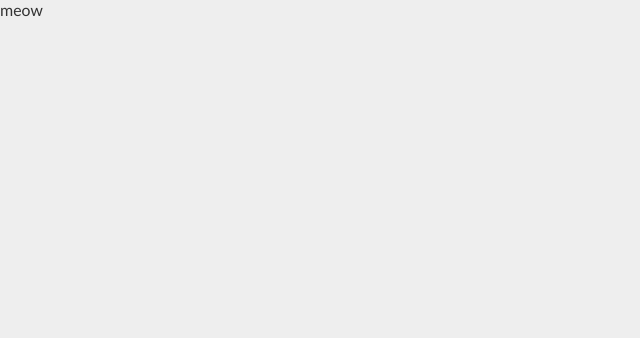
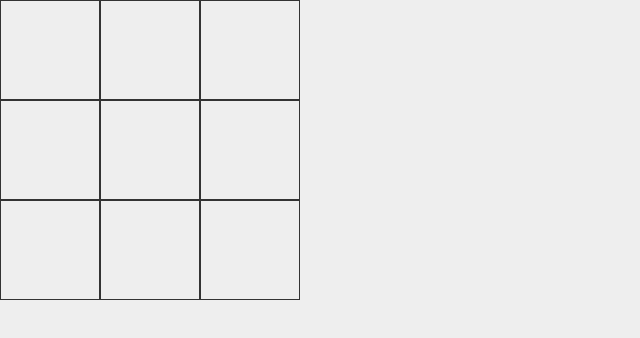
Before and after one commit to zum281/tic-tac-toe, a Next.js app: page / in a window 1280 px wide. Shown: the top 338 px of the page, without its empty margins (0-640 px from the left). Built offline with nearby package versions, Linux system fonts and the light colour scheme.

Commit message:
feat: grid and context

```diff
--- /dev/null
+++ b/src/components/cell/Cell.style.tsx
@@ -0,0 +1,12 @@
+import styled from "@emotion/styled";
+
+export const StyledCell = styled.button`
+	aspect-ratio: 1;
+	border: 1px solid var(--clr-black);
+	outline: none;
+	background-color: transparent;
+	font-size: 2.5rem;
+	width: 100px;
+	height: 100px;
+	cursor: pointer;
+`;
--- /dev/null
+++ b/src/components/cell/Cell.tsx
@@ -0,0 +1,21 @@
+import React, { FunctionComponent as FC } from "react";
+import { Player, useGameContext } from "@context/GameContext";
+import { StyledCell } from "./Cell.style";
+
+type Props = {
+	item: Player | "";
+	index: number;
+};
+export const Cell: FC<Props> = ({ item, index }) => {
+	const { grid, currentPlayer, setCurrentPlayer, setGrid } = useGameContext();
+	const handleClick = () => {
+		if (item !== "") return;
+		const newGrid = [...grid];
+		newGrid[index] = currentPlayer;
+		setGrid([...newGrid] as Player[]);
+
+		setCurrentPlayer(currentPlayer === "X" ? "O" : "X");
+	};
+
+	return <StyledCell onClick={handleClick}>{item}</StyledCell>;
+};
--- /dev/null
+++ b/src/components/cell/index.ts
@@ -0,0 +1 @@
+export { Cell } from "./Cell";
--- /dev/null
+++ b/src/components/grid/Grid.tsx
@@ -0,0 +1,18 @@
+import React, { FunctionComponent as FC } from "react";
+import { Cell } from "@components/cell";
+import { useGameContext } from "@context/GameContext";
+export const Grid: FC = () => {
+	const { grid } = useGameContext();
+
+	return (
+		<div
+			style={{
+				display: "grid",
+				gridTemplateColumns: "repeat(3,100px)",
+			}}>
+			{grid.map((item, index) => (
+				<Cell key={index} index={index} item={item} />
+			))}
+		</div>
+	);
+};
--- /dev/null
+++ b/src/components/grid/index.ts
@@ -0,0 +1 @@
+export { Grid } from "./Grid";
--- /dev/null
+++ b/src/context/GameContext.tsx
@@ -0,0 +1,23 @@
+import { createContext, useContext } from "react";
+
+export type Player = "X" | "O";
+
+export type GameContextType = {
+	currentPlayer: Player;
+	setCurrentPlayer: (player: Player) => void;
+	grid: Player[] | ""[];
+	setGrid: (grid: Player[] | ""[]) => void;
+	winner: Player | null;
+	setWinner: (winner: Player | null) => void;
+};
+
+export const GameContext = createContext<GameContextType>({
+	currentPlayer: "X",
+	setCurrentPlayer: () => {},
+	grid: Array(9).fill(""),
+	setGrid: () => {},
+	winner: null,
+	setWinner: () => {},
+});
+
+export const useGameContext = () => useContext(GameContext);
--- /dev/null
+++ b/src/context/GameProvider.tsx
@@ -0,0 +1,28 @@
+import React, { FunctionComponent as FC, ReactNode, useState } from "react";
+import { GameContext, Player } from "./GameContext";
+
+type Props = {
+	children: ReactNode;
+};
+const GameProvider: FC<Props> = ({ children }) => {
+	const [currentPlayer, setCurrentPlayer] = useState<Player>(
+		Math.random() > 0.5 ? "X" : "O"
+	);
+	const [grid, setGrid] = useState<Player[] | ""[]>(Array(9).fill(""));
+	const [winner, setWinner] = useState<Player | null>(null);
+
+	const value = {
+		currentPlayer,
+		setCurrentPlayer,
+		grid,
+		setGrid,
+		winner,
+		setWinner,
+	};
+
+	return (
+		<GameContext.Provider value={value}>{children}</GameContext.Provider>
+	);
+};
+
+export default GameProvider;
--- a/src/pages/_app.tsx
+++ b/src/pages/_app.tsx
@@ -1,12 +1,13 @@
 import type { AppProps } from "next/app";
+import GameProvider from "@context/GameProvider";
 import GlobalStyles from "@styles/Global";
 
 function MyApp({ Component, pageProps }: AppProps) {
 	return (
-		<>
+		<GameProvider>
 			<GlobalStyles />
 			<Component {...pageProps} />
-		</>
+		</GameProvider>
 	);
 }
 
--- a/src/pages/index.tsx
+++ b/src/pages/index.tsx
@@ -1,7 +1,8 @@
 import type { NextPage } from "next";
+import { Grid } from "@components/grid";
 
 const Home: NextPage = () => {
-	return <div>meow</div>;
+	return <Grid />;
 };
 
 export default Home;
```
